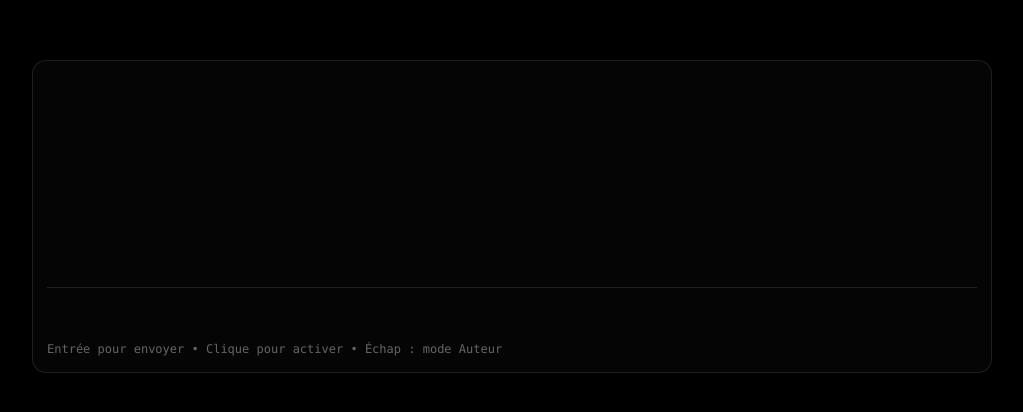
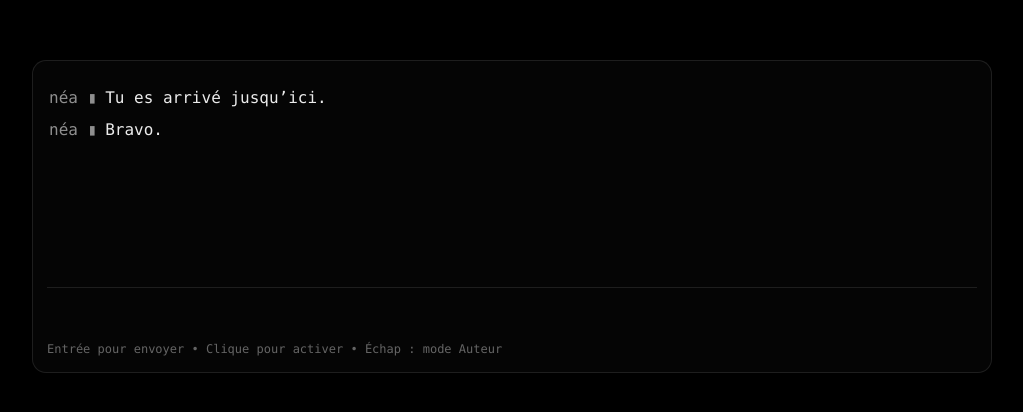
Before and after one commit to forkshadow/nea, a plain HTML site: page consortium.html in a window 1280 px wide. Shown: the part 184-596 px from the top of the page, without its empty margins (128-1151 px from the left). Drawn offline with Linux system fonts and the light colour scheme.

Commit message:
Update consortium.html

```diff
--- a/consortium.html
+++ b/consortium.html
@@ -913,6 +913,12 @@ copyBtn.addEventListener("click", async () => {
 closeAdminBtn.addEventListener("click", () => hideAdmin());
 autoresizeInput();
 focusChat();
+
+// --- Boot (restaure l'historique, puis lance l'intro si besoin)
+restoreChatHistory();
+runIntroIfNeeded();
+
+
 </script>
 </body>
 </html>
```
